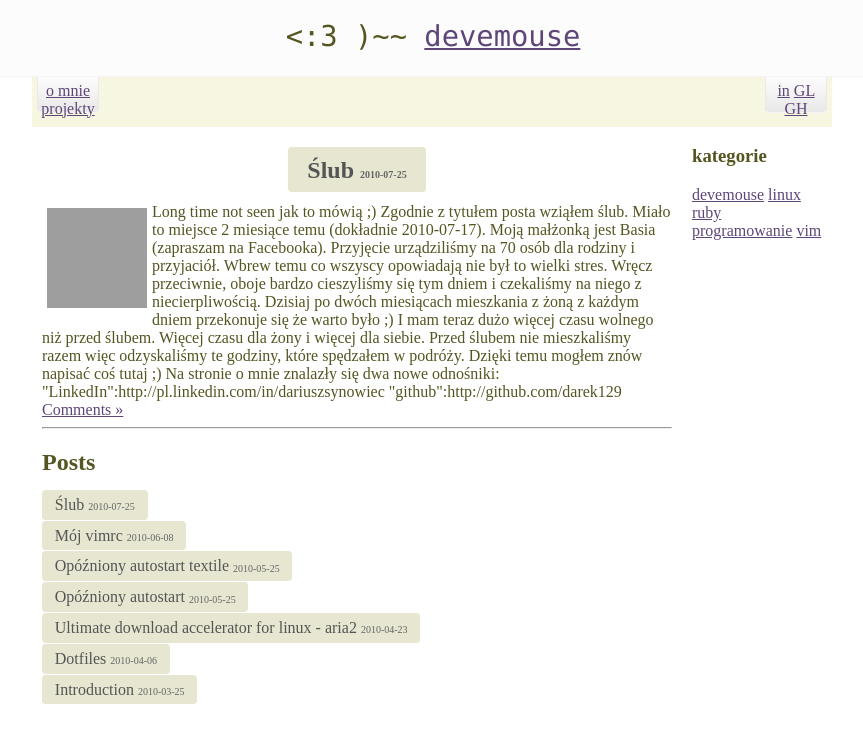
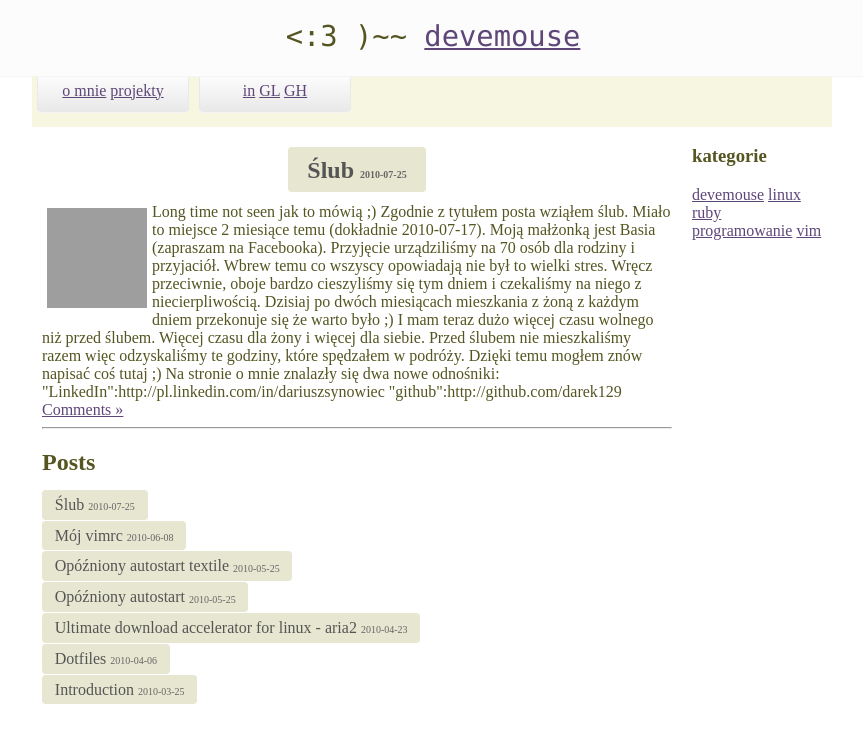
Before and after one commit to devemouse/devemouse.github.com, a Jekyll site: the page built from index.html, in a window 1280 px wide. Shown: the top 743 px of the page, without its empty margins (208-1071 px from the left). Built offline with Jekyll 4.4.1, drawn with Linux system fonts in a browser that asks for light colours; Markdown is read by kramdown in place of the engine named in the settings; grey boxes are pictures that could not be loaded.

Commit message:
buttons style changed

```diff
--- a/css/default.css
+++ b/css/default.css
@@ -150,7 +150,7 @@ li.post {
 }
 
 .nav-top div {
-   width:60px;
+   width:150px;
    height:30px;
    margin:5px;
    margin-top:0px;
@@ -173,8 +173,8 @@ li.post {
    border-right-width: 1px;
 }
 
-.nav-top .ext-link {
-   width:60px;
+.nav-top .nav-left {
+   width:150px;
    height:30px;
    margin:5px;
    margin-top:0px;
```
